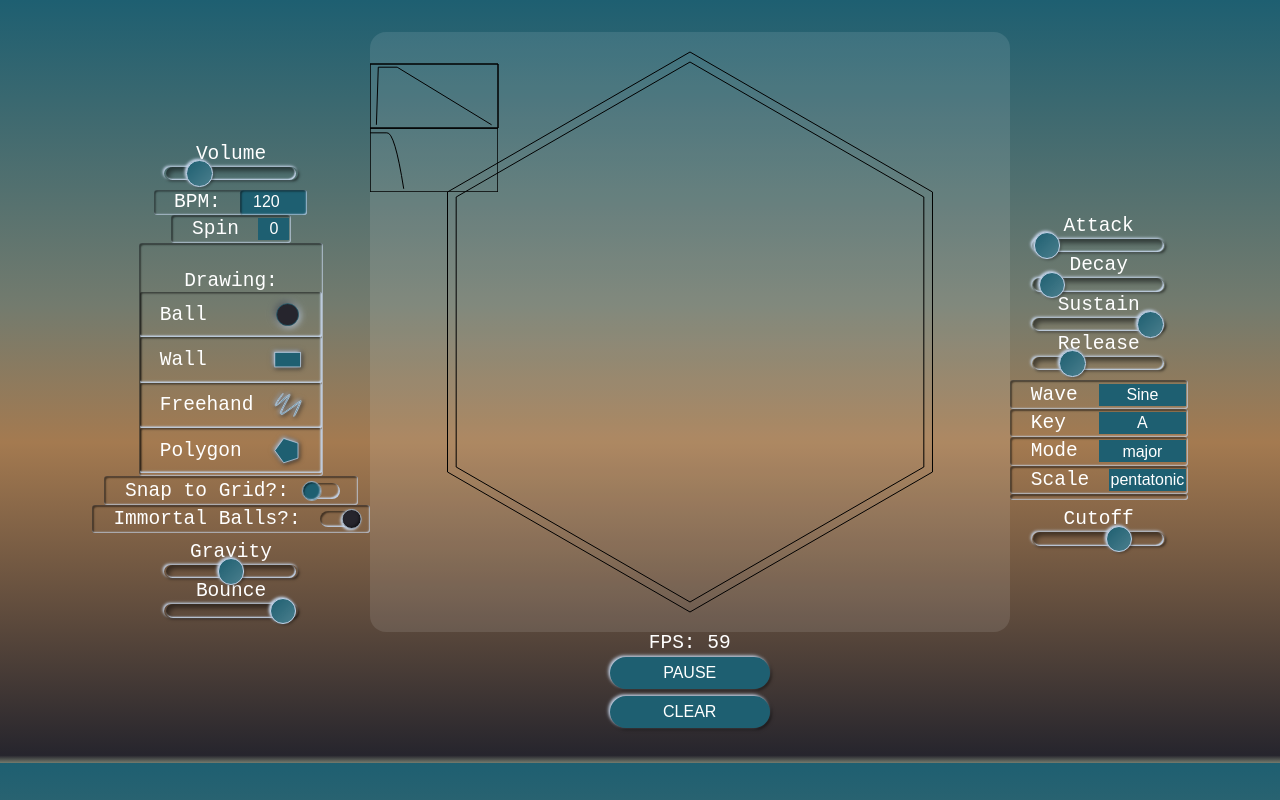
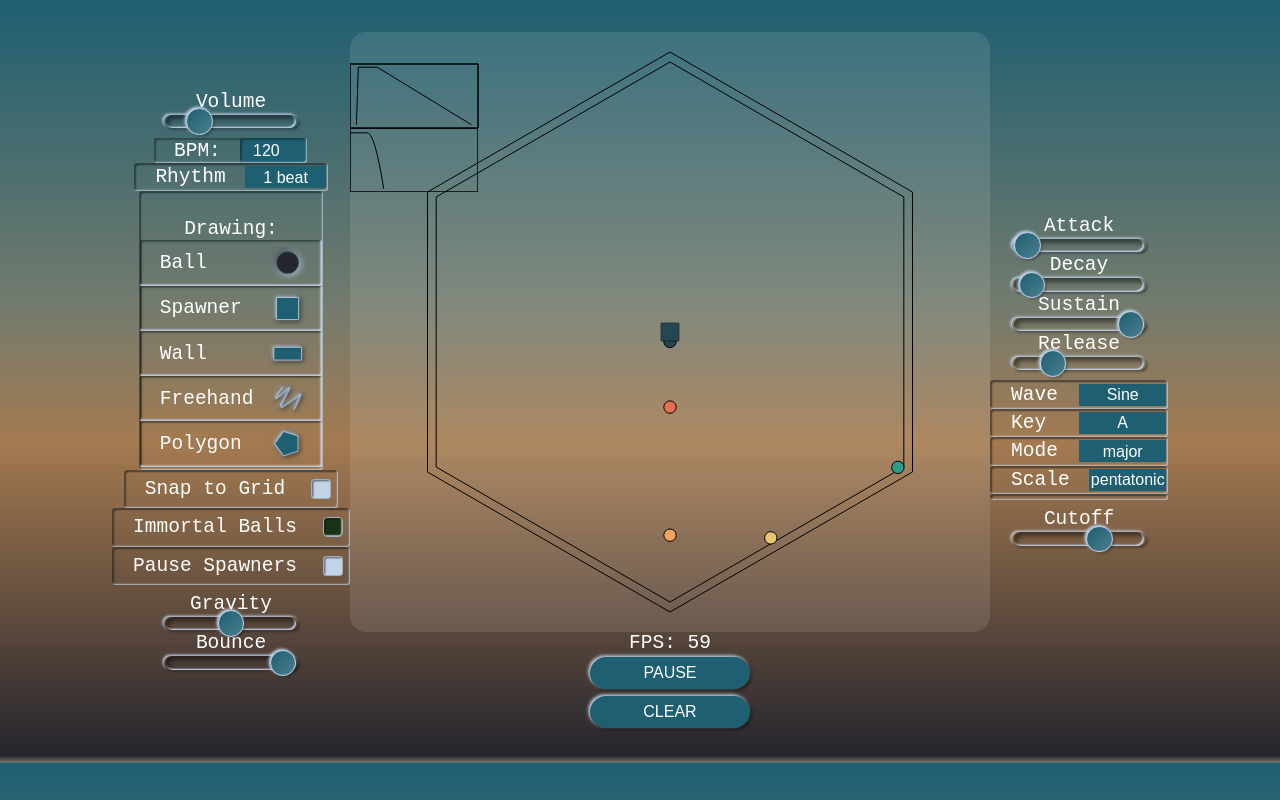
Before and after one commit to dathegreat/physics-synth, a website built with Vite: page index.html in a window 1280 px wide. Both pictures are taken after a click on the button "START". Built offline with nearby package versions, Linux system fonts and the light colour scheme.

Commit message:
Adds ball spawner object and slightly updates UI

```diff
--- a/Classes/Ball.ts
+++ b/Classes/Ball.ts
@@ -2,13 +2,13 @@ import { Canvas, Drawable, Point, Color } from "../Types"
 import { getNextColor } from "./Colors"
 
 const drawBall = (ball: Ball, canvas: Canvas) =>{
+    canvas.ctx.beginPath()
     canvas.ctx.fillStyle = `rgba(${ball.color.RGBA})`
     canvas.ctx.strokeStyle = "black"
-    canvas.ctx.beginPath()
     canvas.ctx.arc(ball.center.x, ball.center.y, ball.radius, 0, Math.PI * 2)
     canvas.ctx.closePath()
+    canvas.ctx.fill()
     canvas.ctx.stroke()
-    canvas.ctx.fill()
 }
 
 export const generateBalls = (amount: number, centers: Point[], velocity: Point, acceleration: Point, radius: number, color: Color, frequencies: number[] ): Ball[] =>{
--- /dev/null
+++ b/Classes/Math.ts
@@ -0,0 +1,3 @@
+export const randInt = (minimum: number, maximum: number) =>{
+    return Math.floor(Math.random() * (maximum - minimum)) + minimum
+}
--- a/Classes/Polygon.ts
+++ b/Classes/Polygon.ts
@@ -1,4 +1,4 @@
-import { Canvas, Drawable, Point } from "../Types.js"
+import { Canvas, Color, Drawable, Point } from "../Types.js"
 import { vectorMagnitude } from "./Physics.js";
 
 const rotatePointAboutPoint = (p1: Point, p2: Point, angle: number): Point =>{
@@ -9,7 +9,7 @@ const rotatePointAboutPoint = (p1: Point, p2: Point, angle: number): Point =>{
     return rotatedPoint;
 }
 
-const pointsToLines = (points: Point[], closed: boolean): Point[][] =>{
+export const pointsToLines = (points: Point[], closed: boolean): Point[][] =>{
 	const lines: Point[][] = []
 	for(let i=0; i<points.length-1; i++){
         lines.push( [
@@ -26,13 +26,17 @@ const pointsToLines = (points: Point[], closed: boolean): Point[][] =>{
 	return lines
 }
 
-const drawPolygon = (polygon: Polygon, canvas: Canvas) =>{
+export const drawPolygon = (sides: Point[][], canvas: Canvas, fill?: boolean, fillColor?: Color) =>{
     canvas.ctx.beginPath()
-    for(let i=0; i<polygon.sides.length; i++){
-        canvas.ctx.moveTo( polygon.sides[i][0].x, polygon.sides[i][0].y )
-        canvas.ctx.lineTo( polygon.sides[i][1].x, polygon.sides[i][1].y )
+    canvas.ctx.moveTo( sides[0][0].x, sides[0][0].y )
+    for(let i=0; i<sides.length; i++){
+        canvas.ctx.lineTo( sides[i][1].x, sides[i][1].y )
     }
     canvas.ctx.stroke()
+    if(fill){
+        canvas.ctx.fillStyle = fillColor.RGBA
+        canvas.ctx.fill()
+    }
     canvas.ctx.closePath()
 }
 
@@ -87,11 +91,11 @@ export class Polygon implements Drawable{
 	}
 
     rotate(angle: number){
-        this.points = this.points.map( (point)=> {return rotatePointAboutPoint(point, this.center, angle)} )
+        this.points = this.points.map( (point)=> { return rotatePointAboutPoint(point, this.center, angle)} )
 		this.sides = pointsToLines(this.points, this.closed)
     }
 
     draw(canvas: Canvas){
-        drawPolygon(this, canvas)
+        drawPolygon(this.sides, canvas)
     }
 }
--- a/Classes/SessionState.ts
+++ b/Classes/SessionState.ts
@@ -3,6 +3,7 @@ import { Ball } from "./Ball.js"
 import { Polygon } from "./Polygon.js"
 import { Point, Canvas } from "../Types.js"
 import { Modes, Scales } from "../MusicConstants.js"
+import { Spawner } from "./Spawner.js"
 
 export class SessionState{
     canvas: {
@@ -33,6 +34,8 @@ export class SessionState{
     }
     objects: {
         polygons: Polygon[]
+        spawners: Spawner[]
+        spawnersPaused: boolean
         balls: Ball[]
         ballRadius: number
         maximumHitCount: number
@@ -40,6 +43,7 @@ export class SessionState{
     music: {
         synth: Synth
         bpm: number
+        bpmIntervalID: number
         rhythm: number
         graphSize: Point
         minimumTriggerVelocity: number
@@ -74,6 +78,8 @@ export class SessionState{
         this.objects = {
             polygons: new Array<Polygon>,
             balls: new Array<Ball>,
+            spawners: new Array<Spawner>,
+            spawnersPaused: false,
             ballRadius: ((this.canvas.dimensions.x + this.canvas.dimensions.y) / 2) * 0.01,
             maximumHitCount: Infinity
         }
@@ -81,7 +87,8 @@ export class SessionState{
             synth: new Synth("A", Modes["major"], Scales["pentatonic"], "sine", [4,5], 0.1, {attack: 0.01, decay: 0.1, sustain: 1, release: 0.5}),
             graphSize: {x: this.canvas.dimensions.x * 0.2, y: this.canvas.dimensions.x * 0.1},
             bpm: 120,
-            rhythm: 0,
+            bpmIntervalID: null,
+            rhythm: 1,
             minimumTriggerVelocity: 50
         }
 
@@ -89,4 +96,9 @@ export class SessionState{
 
     }
 
+    createNewBpmInterval(bpmFunction: any){
+        clearInterval(this.music.bpmIntervalID)
+        this.music.bpmIntervalID = setInterval(bpmFunction, (60 / this.music.bpm) * 1000 * this.music.rhythm)
+    }
+
 }
--- /dev/null
+++ b/Classes/Spawner.ts
@@ -0,0 +1,37 @@
+import { Canvas, Drawable, Point, Color } from "../Types"
+import { Ball } from "./Ball"
+import { getRandomColor } from "./Colors"
+import { randInt } from "./Math"
+import { generatePolygonAtPoint, drawPolygon, pointsToLines } from "./Polygon"
+import { SessionState } from "./SessionState"
+
+export class Spawner implements Drawable{
+    center: Point
+    sides: Point[][]
+    radius: number
+    color: Color
+
+    constructor(center: Point, radius: number){
+        const polygonPoints = generatePolygonAtPoint(center, radius, 4, Math.PI / 4)
+        this.sides = pointsToLines(polygonPoints, true)
+        this.center = center
+        this.radius = radius
+        this.color = getRandomColor()
+    }
+
+    draw(canvas: Canvas): void {
+        drawPolygon(this.sides, canvas, true, this.color)
+    }
+
+    spawn(state: SessionState){
+        const ball: Ball = new Ball(
+            {...this.center},
+            {x:0,y:0},
+            {x:0,y:state.physics.gravity},
+            state.objects.ballRadius,
+            state.music.synth.getRandomNote()
+        )
+        state.objects.balls.push(ball)
+    }
+
+}
--- a/index.html
+++ b/index.html
@@ -16,15 +16,16 @@
 				<input type="number" id="bpm" class="number-input" name="bpm" min="1" max="999" value="120" step="1">
 			</div>
 			<div class="dropdown-wrapper">
-			<label for="rhythm">Spin</label>
+			<label for="rhythm">Rhythm</label>
 				<select id="rhythm" class="dropdown">
-					<option id="8" name="rhythm" value="8">x1/8</option>
-					<option id="4" name="rhythm" value="4">x1/4</option>
-					<option id="2" name="rhythm" value="2">x1/2</option>
-					<option id="0" name="rhythm" value="0" selected>0</option>
-					<option id="1" name="rhythm" value="1">x1</option>
-					<option id="1/2" name="rhythm" value="0.5">x2</option>
-					<option id="1/4" name="rhythm" value="0.25">x4</option>
+					<option id="1/16" name="rhythm" value="0.0625">1/16th note</option>
+					<option id="1/8" name="rhythm" value="0.125">1/8th note</option>
+					<option id="1/4" name="rhythm" value="0.25">1/4 note</option>
+					<option id="1/2" name="rhythm" value="0.5">1/2 note</option>
+					<option id="1" name="rhythm" value="1" selected>1 beat</option>
+					<option id="2" name="rhythm" value="2">2 beats</option>
+					<option id="4" name="rhythm" value="4">4 beats</option>
+					<option id="8" name="rhythm" value="8">8 beats</option>
 				</select>
 			</div>
 			<div class="dropdown-wrapper" id="drawing-selector">
@@ -40,11 +41,20 @@
 					</label>
 				</div>
 				<div class="radio-option">
+					<input type="radio" id="spawner" name="drawing" value="spawner"></input>
+					<label for="spawner">
+						Spawner
+						<svg viewBox="0 0 800 800" xmlns="http://www.w3.org/2000/svg" xmlns:xlink="http://www.w3.org/1999/xlink">
+							<rect x="100" y="100" width='600' height='600'/>
+						</svg>
+					</label>
+				</div>
+				<div class="radio-option">
 					<input type="radio" id="wall" name="drawing" value="wall"></input>
 					<label for="wall">
 						Wall
 						<svg viewBox="0 0 800 800" xmlns="http://www.w3.org/2000/svg" xmlns:xlink="http://www.w3.org/1999/xlink">
-							<rect x="50" y="200" width='700' height='400'/>
+							<rect x="25" y="225" width='750' height='350'/>
 						</svg>
 					</label>
 				</div>
@@ -71,15 +81,21 @@
 				</div>
 			</div>
 			<div class="dropdown-wrapper" id="snap-selector">
-				<label for="snap-selector">Snap to Grid?:</label>
+				<label for="snap">Snap to Grid</label>
 				<div class="checkbox-wrapper">
 					<input type="checkbox" id="snap" name="snap" class="button">
 				</div>
 			</div>
 			<div class="dropdown-wrapper" id="ball-life-selector">
-				<label for="ball-life-selector">Immortal Balls?:</label>
+				<label for="ball-life">Immortal Balls</label>
 				<div class="checkbox-wrapper">
 					<input type="checkbox" id="ball-life" name="ball-life" class="button" checked>
+				</div>
+			</div>
+			<div class="dropdown-wrapper" id="spawner-pause-selector">
+				<label for="pause-spawner">Pause Spawners</label>
+				<div class="checkbox-wrapper">
+					<input type="checkbox" id="pause-spawner" name="pause-spawner" class="button">
 				</div>
 			</div>
 			<div class="slider-wrapper">
--- a/src/main.ts
+++ b/src/main.ts
@@ -1,11 +1,10 @@
-//TODO: Make snap to grid a regular checkbox
 //TODO: add polygon drawing mode to make regular polygons
 //TODO: scrolling should affect number of sides if drawing regular polygon
 //TODO: add wave effect when balls contact wall...or something cool at least. Maybe balls color the wall?
 //TODO: add ball trail, perhaps
-//TODO: add quantize time option
 //TODO: add option to save current state and reload old states
 //TODO: add ball spawn mechanic where MIDI key places ball at current mouse location
+//TODO: add tutorial screen for first-time users
 import { Polygon, generatePolygonAtPoint, generateRectangleFromCenterline } from "../Classes/Polygon"
 import { SessionState } from "../Classes/SessionState"
 import { Ball } from "../Classes/Ball"
@@ -13,8 +12,9 @@ import { Point, Canvas, Drawable, Envelope } from "../Types"
 import { Modes, Scales, KeyToTonic } from "../MusicConstants"
 import { Physics, vectorMagnitude } from "../Classes/Physics"
 import { MidiHandler } from "../Classes/MidiHandler"
+import { Spawner } from "../Classes/Spawner"
 
-let state: any;
+let state: SessionState;
 const physics = new Physics();
 
 const normalize = (value: number, min: number, max: number): number =>{
@@ -75,7 +75,7 @@ const generateSelectionOptions = (div: string, options: string[]) =>{
 			selectionDiv.innerHTML += `<option value="${options[i]}">${options[i]}</option>\n`
 		}
 	}else{
-		console.log(`div ${div} not found in generateSelectionOptions`)
+		console.log(`div ${div} not found in generateSelectionOptions()`)
 	}
 }
 
@@ -147,7 +147,9 @@ const initializeCanvas = () =>{
 	const polygonThickness = 10
 	const polygonShellStartingPoints = generatePolygonAtPoint(
 		state.canvas.center,
-		state.canvas.dimensions.x < state.canvas.dimensions.y ? state.canvas.dimensions.x * 0.45 + polygonThickness : state.canvas.dimensions.y * 0.45 + polygonThickness,
+		state.canvas.dimensions.x < state.canvas.dimensions.y
+			? state.canvas.dimensions.x * 0.45 + polygonThickness
+			: state.canvas.dimensions.y * 0.45 + polygonThickness,
 		6,
 		Math.PI / 2)
 	const polygonShell = new Polygon(
@@ -160,8 +162,13 @@ const initializeCanvas = () =>{
 	)
 
 	state.objects.polygons.push(polygon, polygonShell)
-	for( const polygon of state.objects.polygons){
+	const testSpawner = new Spawner(state.canvas.center, state.objects.ballRadius * 2)
+	state.objects.spawners.push(testSpawner)
+	for( const polygon of state.objects.polygons ){
 		polygon.draw(state.canvas)
+	}
+	for( const spawner of state.objects.spawners ){
+		spawner.draw(state.canvas)
 	}
 	state.canvas.ctx.fillStyle = "rgba(0,0,0,0.25)"
 	state.canvas.ctx.fillRect(0,0,state.canvas.dimensions.x,state.canvas.dimensions.y)
@@ -179,6 +186,9 @@ function animationLoop(){
 	}
 	for( const ball of state.objects.balls){
 		ball.draw(state.canvas)
+	}
+	for( const spawner of state.objects.spawners ){
+		spawner.draw(state.canvas)
 	}
 	state.music.synth.drawGraph({x: state.music.graphSize.x / 2, y: state.music.graphSize.y}, state.music.graphSize, state.canvas)
 	if(state.placement.currentlyPlacing == "ball" && state.placement.pointerDown){
@@ -234,6 +244,15 @@ function physicsLoop(callTime){
 	}
 }
 
+function bpmClick(){
+	//spawn a new ball from each spawner according to BPM clock
+	if(state.objects.spawners.length > 0 && !state.canvas.paused && !state.objects.spawnersPaused){
+		for( const spawner of state.objects.spawners ){
+			spawner.spawn(state)
+		}
+	}
+}
+
 window.addEventListener("load", initializeCanvas)
 
 document.getElementById("bounce").addEventListener("change", (e)=>{
@@ -257,6 +276,11 @@ document.getElementById("snap").addEventListener("change", (e)=>{
 document.getElementById("ball-life").addEventListener("change", (e)=>{
 	const immortalBallsInput = e.target as HTMLInputElement
 	state.objects.maximumHitCount = immortalBallsInput.checked ? Infinity : 1
+})
+
+document.getElementById("pause-spawner").addEventListener("change", (e)=>{
+	const spawnerPauseInput = e.target as HTMLInputElement
+	state.objects.spawnersPaused = spawnerPauseInput.checked
 })
 
 document.getElementById("drawing-selector").addEventListener("change", (e)=>{
@@ -326,6 +350,10 @@ document.getElementById("canvas").addEventListener("pointerup", (e)=>{
 		)
 		state.objects.balls.push(ball)
 	}
+	if(state.placement.currentlyPlacing == "spawner"){
+		const spawner = new Spawner(state.placement.lineStart, state.objects.ballRadius * 2)
+		state.objects.spawners.push(spawner)
+	}
 	if(state.placement.currentlyPlacing == "continuous"){
 		state.placement.drawnPoints.push(state.placement.lineEnd)
 		if(state.placement.drawnPoints.length > 1){
@@ -353,6 +381,7 @@ document.getElementById("start").addEventListener( "click", ()=> {
 	state.canvas.paused = false
 	physicsLoop(performance.now())
 	animationLoop()
+	if(!state.music.bpmIntervalID){ state.createNewBpmInterval(bpmClick)}
 })
 
 document.getElementById("pause").addEventListener( "click", ()=> {
@@ -362,8 +391,9 @@ document.getElementById("pause").addEventListener( "click", ()=> {
 })
 
 document.getElementById("clear").addEventListener( "click", ()=> {
-	//remove all but the default polygon
+	//remove all objects from the state
 	state.objects.polygons.splice(0, state.objects.polygons.length)
+	state.objects.spawners.splice(0, state.objects.spawners.length)
 	state.objects.balls.splice(0, state.objects.balls.length)
 })
 
@@ -373,13 +403,10 @@ document.getElementById("bpm").addEventListener("input", (e)=>{
 })
 document.getElementById("rhythm").addEventListener("change", (e)=>{
 	const rhythmInput = e.target as HTMLInputElement
-	if(parseFloat(rhythmInput.value) != 0){
-		state.music.rhythm = 1 / parseFloat(rhythmInput.value)
-	}else{
-		state.music.rhythm = 0.0
-	}
-	state.objects.polygons[0].rotationalVelocity = state.music.rhythm
-	state.objects.polygons[1].rotationalVelocity = state.music.rhythm
+	state.music.rhythm = parseFloat(rhythmInput.value)
+	state.createNewBpmInterval(bpmClick)
+	// state.objects.polygons[0].rotationalVelocity = state.music.rhythm
+	// state.objects.polygons[1].rotationalVelocity = state.music.rhythm
 })
 document.getElementById("volume").addEventListener("input", (e)=>{
 	const volumeInput = e.target as HTMLInputElement
--- a/styles.css
+++ b/styles.css
@@ -50,11 +50,8 @@
 	display: flex;
   	align-items: center;
 	justify-content: center;
-  	height: 1em;
+  	height: 2em;
 	width: 2em;
-  	border-radius: 1em;
-  	box-shadow: inset -0.1em -0.1em 0.1em var(--lightAccent), inset 0.1em 0.1em 0.1em rgba(0, 0, 0, 0.5);
-	margin-right: 1em;
 }
 
 .checkbox-wrapper > .button{
@@ -64,11 +61,9 @@
 	height: 1.5em;
 	width: 1.5em;
 	border: 0.1em solid var(--grey);
-	border-radius: 1em;
-	background-color: var(--primary);
+	border-radius: 0.25em;
+	background-color: var(--lightAccent);
 	box-shadow: inset -0.05em -0.05em 0.1em var(--lightAccent), inset 0.1em 0.1em 0.1em rgba(0, 0, 0, 0.5);
-	transform: translate(-1em, 0) rotateY(10deg);
-	transition: transform 0.1s linear;
 
 }
 
@@ -77,10 +72,8 @@
 }
 
 .checkbox-wrapper > .button:checked{
-	background-color: var(--darkAccent);
-	border-radius: 1em;
-	box-shadow: -0.1em 0.1em 0.2em var(--lightAccent), inset -0.1em -0.1em 0.2em rgba(0, 0, 0, 0.5);
-	transform: translate(1.1em, 0);
+	border-radius: 0.3em;
+	background-color: var(--olive);
 }
 
 input[type="radio"]{
```
